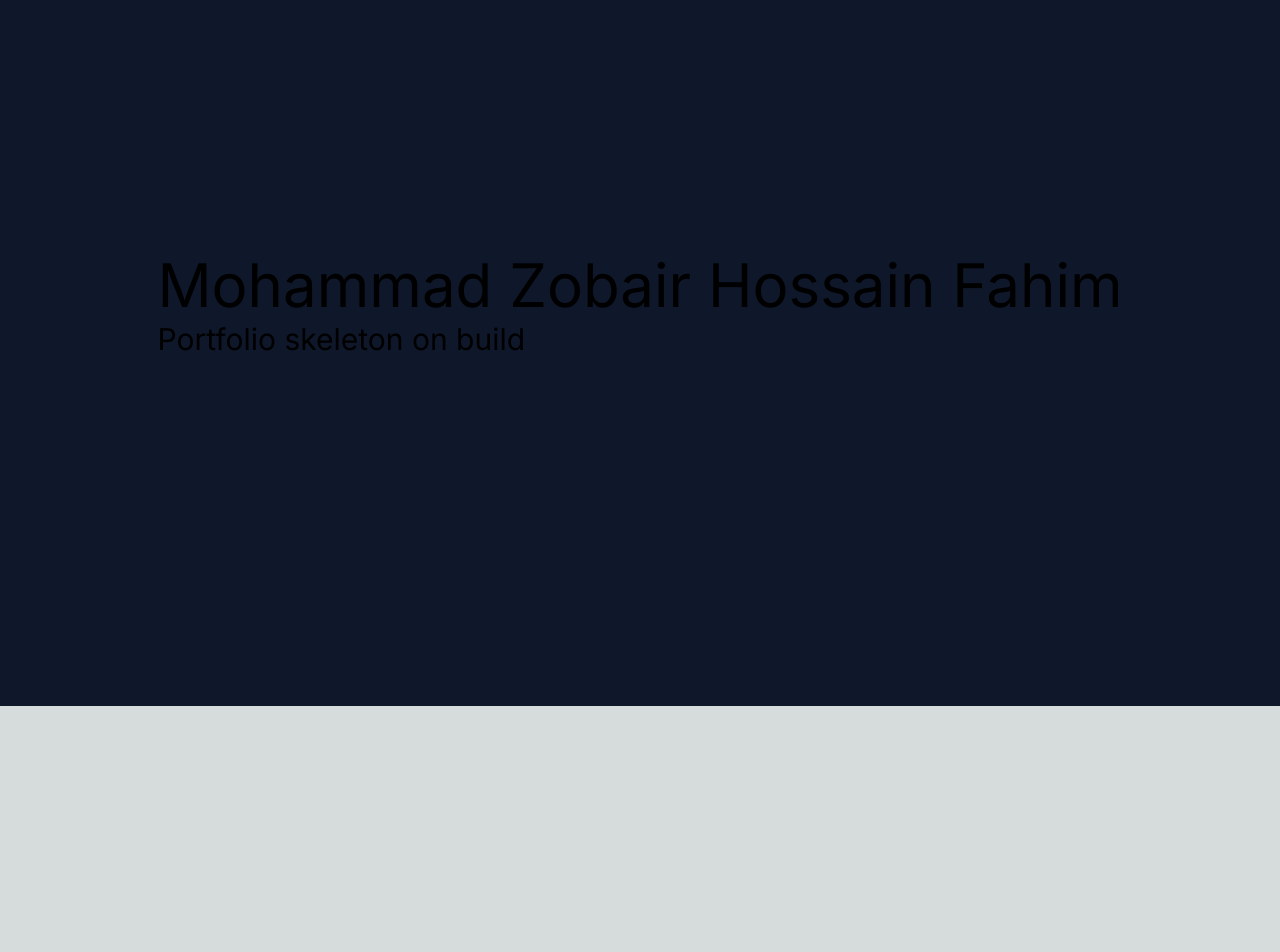
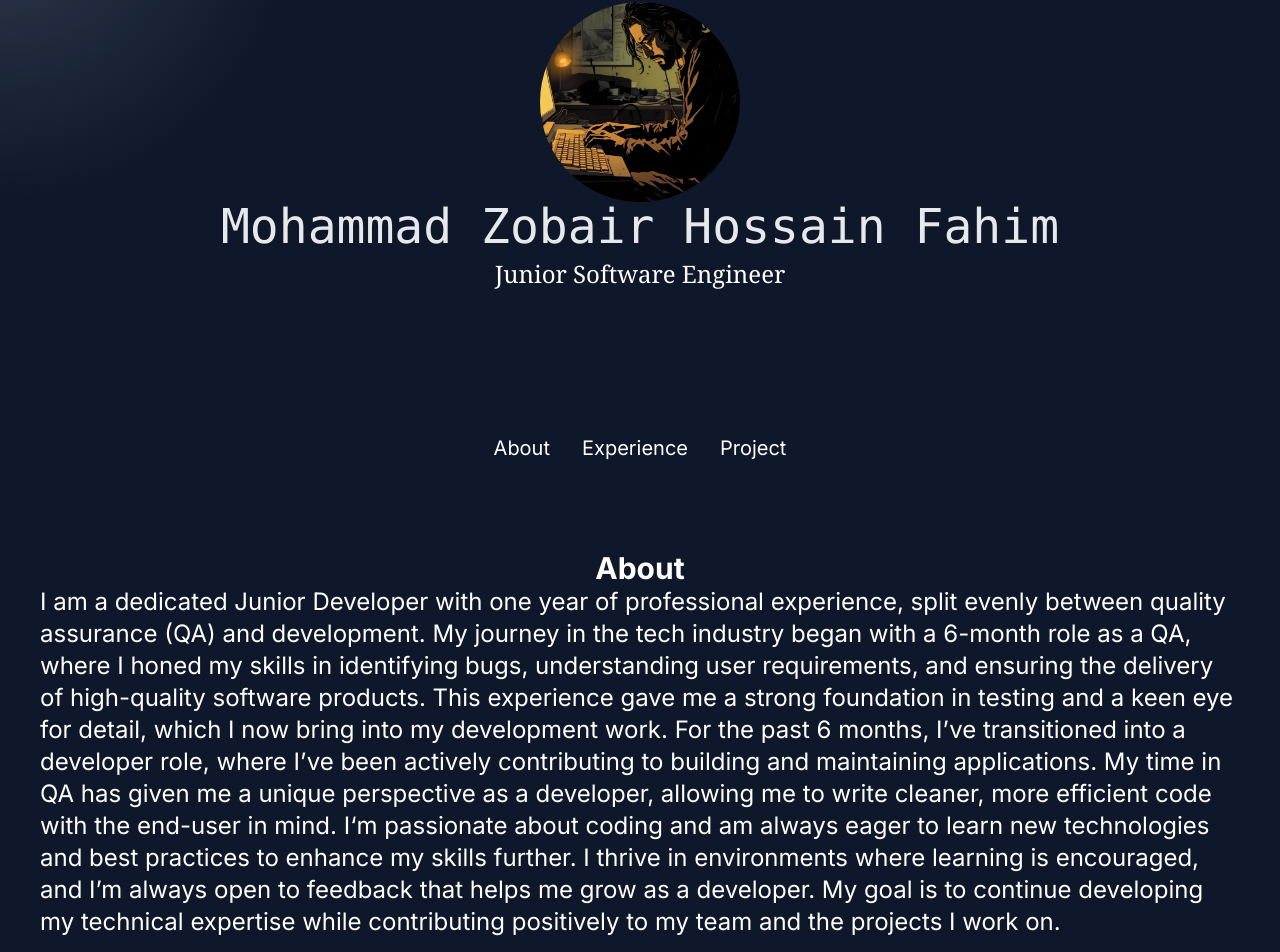
Before and after one commit to HikenNoAce001/Portfolio, a Next.js app: page / in a window 1280 px wide. Shown: the part 94-1046 px from the top of the page. Before the commit the page ends 800 px from the top, so only its background shows below. Built offline with nearby package versions, Linux system fonts and the light colour scheme.

Commit message:
feat:entire layout change,image add and experiment with component

```diff
--- a/package.json
+++ b/package.json
@@ -11,7 +11,7 @@
     "type-check": "tsc --noEmit"
   },
   "dependencies": {
-    "next": "14.2.5",
+    "next": "14.2.8",
     "react": "^18",
     "react-dom": "^18"
   },
--- /dev/null
+++ b/src/app/About/page.tsx
@@ -0,0 +1,26 @@
+export default function About() {
+  return (
+    <div className="flex flex-col items-center justify-center p-10">
+      <h1 className="text-3xl font-bold">About</h1>
+      <p className="text-2xl space-y-5">
+        I am a dedicated Junior Developer with one year of professional
+        experience, split evenly between quality assurance (QA) and development.
+        My journey in the tech industry began with a 6-month role as a QA, where
+        I honed my skills in identifying bugs, understanding user requirements,
+        and ensuring the delivery of high-quality software products. This
+        experience gave me a strong foundation in testing and a keen eye for
+        detail, which I now bring into my development work. For the past 6
+        months, I’ve transitioned into a developer role, where I’ve been
+        actively contributing to building and maintaining applications. My time
+        in QA has given me a unique perspective as a developer, allowing me to
+        write cleaner, more efficient code with the end-user in mind. I&lsquo;m
+        passionate about coding and am always eager to learn new technologies
+        and best practices to enhance my skills further. I thrive in
+        environments where learning is encouraged, and I’m always open to
+        feedback that helps me grow as a developer. My goal is to continue
+        developing my technical expertise while contributing positively to my
+        team and the projects I work on.
+      </p>
+    </div>
+  );
+}
--- /dev/null
+++ b/src/app/Components/Home.tsx
@@ -0,0 +1,22 @@
+import Image from 'next/image';
+export default function Landing() {
+  return (
+    <section className="items-center justify-center flex flex-col p-24">
+      <Image
+        src={'/Wall.jpg'}
+        alt="Profile"
+        width={200}
+        height={50}
+        className="rounded-full aspect-square object-cover"
+      />
+      <div className="items-center space-y-8">
+        <div className="flex flex-col space-y-2 items-center">
+          <h1 className="text-5xl font-mono opacity-90">
+            Mohammad Zobair Hossain Fahim
+          </h1>
+          <p className="text-2xl font-serif">Junior Software Engineer</p>
+        </div>
+      </div>
+    </section>
+  );
+}
--- /dev/null
+++ b/src/app/Components/Navbar.tsx
@@ -0,0 +1,23 @@
+import Link from 'next/link';
+
+const navigation = [
+  { id: 1, name: 'About', href: '#about' },
+  { id: 2, name: 'Experience', href: '#experience' },
+  { id: 3, name: 'Project', href: '#project' },
+];
+
+export default function Navbar() {
+  return (
+    <div className="flex items-center justify-center p-10">
+      <nav className="text-xl text-white p-2">
+        <ul className="flex justify-center space-x-8">
+          {navigation.map((item) => (
+            <li className="hover:underline" key={item.id}>
+              <Link href={item.href}>{item.name}</Link>
+            </li>
+          ))}
+        </ul>
+      </nav>
+    </div>
+  );
+}
--- /dev/null
+++ b/src/app/Components/about.tsx
@@ -0,0 +1,28 @@
+export default function About() {
+  return (
+    <section id="about">
+      <div className="flex flex-col items-center justify-center p-10">
+        <h1 className="text-3xl font-bold">About</h1>
+        <p className="text-2xl space-y-5">
+          I am a dedicated Junior Developer with one year of professional
+          experience, split evenly between quality assurance (QA) and
+          development. My journey in the tech industry began with a 6-month role
+          as a QA, where I honed my skills in identifying bugs, understanding
+          user requirements, and ensuring the delivery of high-quality software
+          products. This experience gave me a strong foundation in testing and a
+          keen eye for detail, which I now bring into my development work. For
+          the past 6 months, I’ve transitioned into a developer role, where I’ve
+          been actively contributing to building and maintaining applications.
+          My time in QA has given me a unique perspective as a developer,
+          allowing me to write cleaner, more efficient code with the end-user in
+          mind. I&lsquo;m passionate about coding and am always eager to learn
+          new technologies and best practices to enhance my skills further. I
+          thrive in environments where learning is encouraged, and I’m always
+          open to feedback that helps me grow as a developer. My goal is to
+          continue developing my technical expertise while contributing
+          positively to my team and the projects I work on.
+        </p>
+      </div>
+    </section>
+  );
+}
--- /dev/null
+++ b/src/app/Components/experience.tsx
@@ -0,0 +1,31 @@
+export default function Experience() {
+  {
+    return (
+      <section id="experience">
+        <div className="flex flex-col items-center justify-center p-10">
+          <h1 className="text-3xl font-bold">Experience</h1>
+          <p className="text-2xl space-y-5">
+            I am a dedicated Junior Developer with one year of professional
+            experience, split evenly between quality assurance (QA) and
+            development. My journey in the tech industry began with a 6-month
+            role as a QA, where I honed my skills in identifying bugs,
+            understanding user requirements, and ensuring the delivery of
+            high-quality software products. This experience gave me a strong
+            foundation in testing and a keen eye for detail, which I now bring
+            into my development work. For the past 6 months, I’ve transitioned
+            into a developer role, where I’ve been actively contributing to
+            building and maintaining applications. My time in QA has given me a
+            unique perspective as a developer, allowing me to write cleaner,
+            more efficient code with the end-user in mind. I&lsquo;m passionate
+            about coding and am always eager to learn new technologies and best
+            practices to enhance my skills further. I thrive in environments
+            where learning is encouraged, and I’m always open to feedback that
+            helps me grow as a developer. My goal is to continue developing my
+            technical expertise while contributing positively to my team and the
+            projects I work on.
+          </p>
+        </div>
+      </section>
+    );
+  }
+}
--- /dev/null
+++ b/src/app/Components/project.tsx
@@ -0,0 +1,28 @@
+export default function Project() {
+  return (
+    <section id="project">
+      <div className="flex flex-col items-center justify-center p-10">
+        <h1 className="text-3xl font-bold">Project</h1>
+        <p className="text-2xl space-y-5">
+          I am a dedicated Junior Developer with one year of professional
+          experience, split evenly between quality assurance (QA) and
+          development. My journey in the tech industry began with a 6-month role
+          as a QA, where I honed my skills in identifying bugs, understanding
+          user requirements, and ensuring the delivery of high-quality software
+          products. This experience gave me a strong foundation in testing and a
+          keen eye for detail, which I now bring into my development work. For
+          the past 6 months, I’ve transitioned into a developer role, where I’ve
+          been actively contributing to building and maintaining applications.
+          My time in QA has given me a unique perspective as a developer,
+          allowing me to write cleaner, more efficient code with the end-user in
+          mind. I&lsquo;m passionate about coding and am always eager to learn
+          new technologies and best practices to enhance my skills further. I
+          thrive in environments where learning is encouraged, and I’m always
+          open to feedback that helps me grow as a developer. My goal is to
+          continue developing my technical expertise while contributing
+          positively to my team and the projects I work on.
+        </p>
+      </div>
+    </section>
+  );
+}
--- a/src/app/Components/socials.tsx
+++ b/src/app/Components/socials.tsx
@@ -17,7 +17,7 @@ export const Socials = [
 export default function Social() {
   return (
     //bg-gradient-to-r from-[#7058b9] to-[#04013d]
-    <div className="flex flex-row gap-5 p-5">
+    <div className="flex items-center absolute top-0 right-0 p-7 flex-row gap-5">
       {Socials.map((social) => (
         <Link
           key={social.name}
--- a/src/app/globals.css
+++ b/src/app/globals.css
@@ -18,12 +18,12 @@
 
 body {
   color: rgb(var(--foreground-rgb));
-  background: linear-gradient(
+  /* background: (
       to bottom,
       transparent,
       rgb(var(--background-end-rgb))
     )
-    rgb(var(--background-start-rgb));
+    rgb(var(--background-start-rgb)); */
 }
 
 @layer utilities {
--- a/src/app/layout.tsx
+++ b/src/app/layout.tsx
@@ -1,22 +1,42 @@
-import type { Metadata } from 'next';
+'use client';
 import { Inter } from 'next/font/google';
+import { useEffect, useState } from 'react';
 import './globals.css';
 
 const inter = Inter({ subsets: ['latin'] });
-
-export const metadata: Metadata = {
-  title: 'Portfolio',
-  description: 'Personal Portfolio Site',
-};
 
 export default function RootLayout({
   children,
 }: Readonly<{
   children: React.ReactNode;
 }>) {
+  const [mousePosition, setMousePosition] = useState({ x: 0, y: 0 });
+
+  useEffect(() => {
+    const updateMousePosition = (ev: MouseEvent) => {
+      setMousePosition({ x: ev.clientX, y: ev.clientY });
+    };
+
+    window.addEventListener('mousemove', updateMousePosition);
+
+    return () => {
+      window.removeEventListener('mousemove', updateMousePosition);
+    };
+  }, []);
+
   return (
     <html lang="en">
-      <body className={inter.className}>{children}</body>
+      <body
+        className={`${inter.className} bg-slate-900 text-white min-h-screen relative overflow-x-hidden`}
+      >
+        <div
+          className="pointer-events-none fixed inset-0 z-30 transition duration-300"
+          style={{
+            background: `radial-gradient(600px at ${mousePosition.x}px ${mousePosition.y}px, rgba(176, 196, 222, 0.2), transparent 50%)`,
+          }}
+        />
+        <div className="relative z-40">{children}</div>
+      </body>
     </html>
   );
 }
--- a/src/app/page.tsx
+++ b/src/app/page.tsx
@@ -1,18 +1,62 @@
 import Social from './Components/socials';
+import Experience from './Components/experience';
+import About from './About/page';
+import Navbar from './Components/Navbar';
+import Landing from './Components/Home';
+import Project from './Components/project';
 
 export default function Home() {
   return (
-    <main className="relative flex flex-col w-screen h-screen justify-center bg-[#0f172a]">
-      <div className="absolute top-0 right-0 p-7">
-        <Social />
-      </div>
-      <div className="flex flex-col items-center p-24">
-        {' '}
-        <div className="text-h1 items-center">
-          Mohammad Zobair Hossain Fahim
-          <p className="text-h3 items-center">Portfolio skeleton on build</p>
-        </div>
-      </div>
-    </main>
+    <>
+      <Landing />
+      <Social />
+      <Navbar />
+      <About />
+      <Experience />
+      <Project />
+    </>
   );
 }
+//     <main className="flex flex-col min-w-screen min-h-screen justify-center bg-[#0f172a]">
+//       <div className="absolute top-0 right-0 p-7">
+//         <Social />
+//       </div>
+//       <section className="items-center justify-center flex flex-col p-24">
+//         {' '}
+//         <div className="items-center space-y-8">
+//           <div className="flex flex-col space-y-2 items-center">
+//             <h1 className="text-5xl font-mono opacity-90">
+//               Mohammad Zobair Hossain Fahim
+//             </h1>
+//             <p className="text-2xl font-serif">Junior Software Engineer</p>
+//           </div>
+
+//           <nav className="text-xl text-white p-2">
+//             <ul className="flex justify-center space-x-8">
+//               <li className="hover:underline">
+//                 <Link href="#about">About</Link>
+//               </li>
+//               <li className="hover:underline">
+//                 <Link href="#experience">Experience</Link>
+//               </li>
+//               <li className="hover:underline">
+//                 <Link href="/" target="_blank">
+//                   Project
+//                 </Link>
+//               </li>
+//             </ul>
+//           </nav>
+//         </div>
+//       </section>
+//       <section id="experience">
+//         <Experience />
+//       </section>
+//       <section id="about">
+//         <About />
+//       </section>
+//       <section id="about">
+//         <About />
+//       </section>
+//     </main>
+//   );
+// }
```
Also changed, not shown: public/Wall.jpg (added), 1 other file (tests, documents, lock files or other folders).
